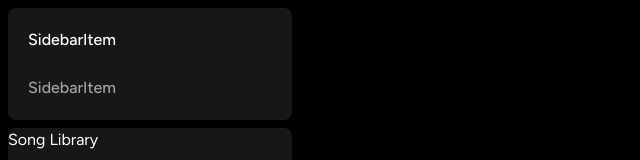
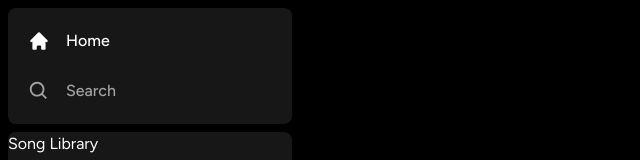
Before and after one commit to rbncardoso/spotify_clone, a Next.js app: page / in a window 1280 px wide. Shown: the top 160 px of the page, without its empty margins (0-640 px from the left). Built offline with nearby package versions, Linux system fonts and the light colour scheme.

Commit message:
added icon to sidebar, home and search

```diff
--- a/components/SidebarItem.tsx
+++ b/components/SidebarItem.tsx
@@ -13,7 +13,7 @@
 }
 
 const SidebarItem: React.FC<SidebarItemProps> = ({
-  icon,
+  icon : Icon,
   label,
   active,
   href
@@ -25,7 +25,8 @@
                      text-neutral-400 cursor-pointer hover:text-white transition py-1`,
                      active && "text-white")}
   >
-    SidebarItem
+    <Icon size={26}/>
+    <p className='truncate w-full'>{label}</p>
   </Link
 
   >
```
